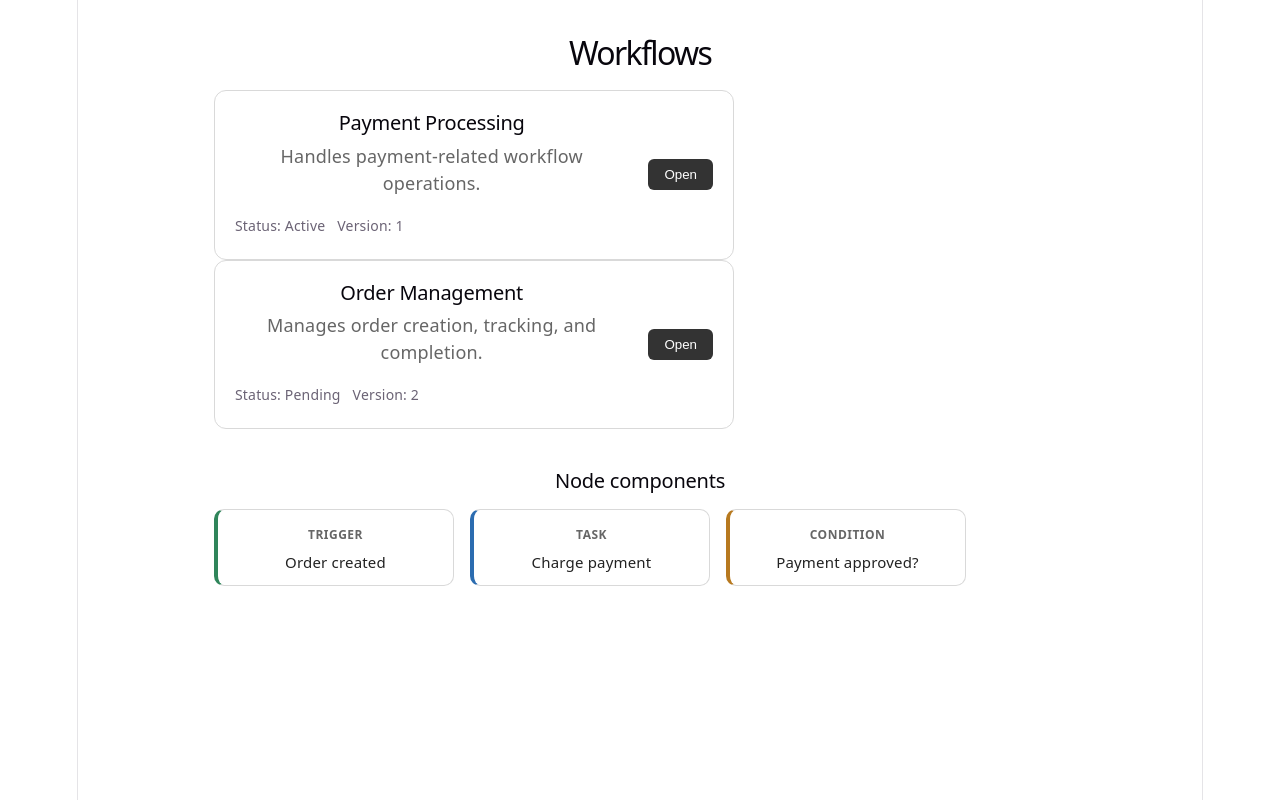
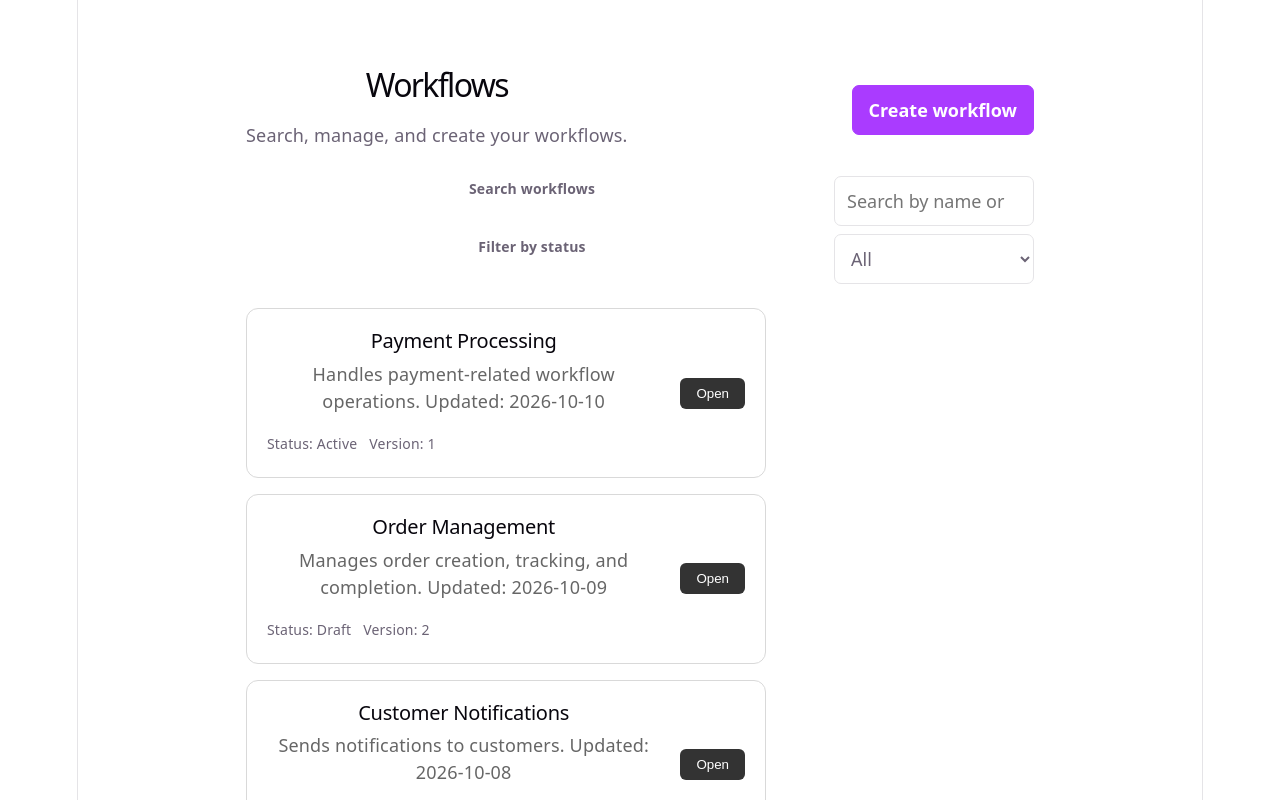
Before and after one commit to SLBytes15/workflow-orchestration-engine, a React (Vite) app in the folder frontend/: page / in a window 1280 px wide. Shown: the top 800 px of the page. Built offline with nearby package versions, Linux system fonts and the light colour scheme.

Commit message:
feat: integrate workflow management page

```diff
--- a/frontend/src/App.tsx
+++ b/frontend/src/App.tsx
@@ -1,28 +1,12 @@
 
-
-import WorkflowCard from './components/workflows/WorkflowCard'
+import WorkflowsPage from './pages/WorkflowsPage'
 import NodePreview from './components/workflow/nodes/NodePreview'
 import './App.css'
 
 function App() {
   return (
     <main className="app">
-      <h1>Workflows</h1>
-
-      <WorkflowCard
-        name="Payment Processing"
-        description="Handles payment-related workflow operations."
-        status="Active"
-        version={1}
-      />
-
-      <WorkflowCard
-        name="Order Management"
-        description="Manages order creation, tracking, and completion."
-        status="Pending"
-        version={2}
-      />
-
+      <WorkflowsPage />
       <NodePreview />
     </main>
   )
```
